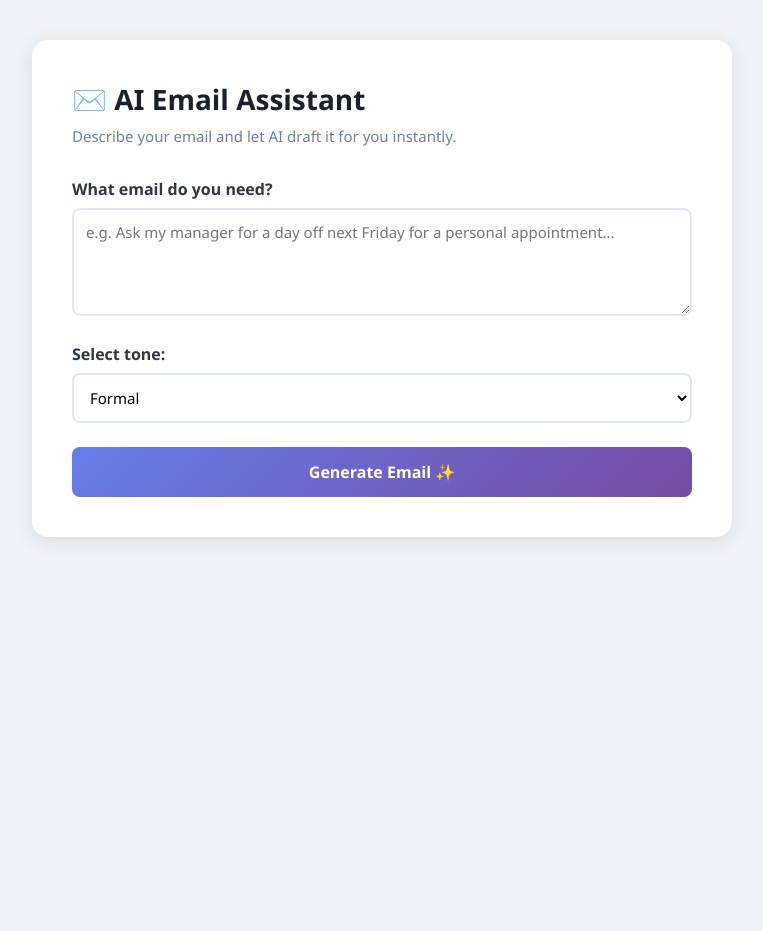
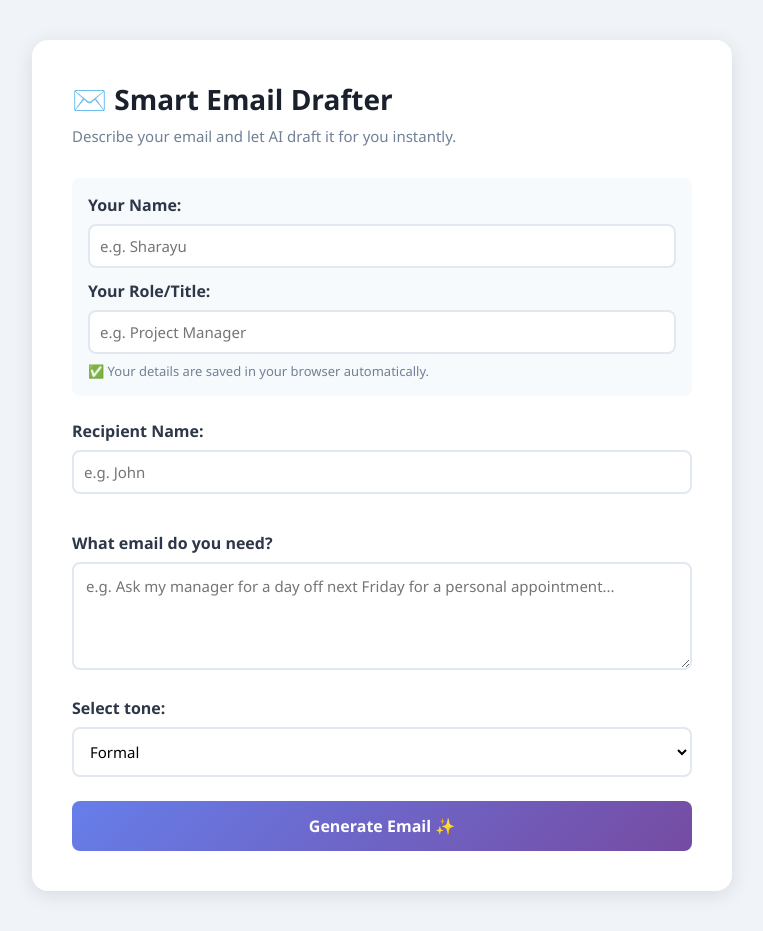
Before and after one commit to SharayuNadge/email_assistant_app, a Flask app: page / in a window 1280 px wide. Shown: the whole page, without its empty margins (258-1021 px from the left). Before the commit the page ends 541 px from the top, so only its background shows below. Run offline with Flask 3, Linux system fonts and the light colour scheme.

Commit message:
Week 6 - Added user name, role, recipient name and local storage

```diff
--- a/app.py
+++ b/app.py
@@ -21,6 +21,9 @@ def generate():
     data = request.get_json()
     user_input = data["user_input"]
     tone = data["tone"]
+    user_name = data.get("user_name", "")
+    user_role = data.get("user_role", "")
+    recipient_name = data.get("recipient_name", "")
 
     messages = [
         {"role": "system", "content": """You are a professional email writing assistant.
@@ -30,7 +33,7 @@ def generate():
             - body: the full email body. Use \\n for new lines between paragraphs and after greetings and sign offs.
             - tone: the tone specified by the user - formal, casual or persuasive
             Always follow the tone specified by the user strictly."""},
-        {"role": "user", "content": f"{user_input}. Use a {tone} tone."}
+        {"role": "user", "content": f"{user_input}. Use a {tone} tone. Address the recipient as '{recipient_name}' in the salutation. Sign off with the sender's name '{user_name}' and their role '{user_role}'."}
     ]
 
     try:
--- a/templates/index.html
+++ b/templates/index.html
@@ -3,7 +3,7 @@
 <head>
     <meta charset="UTF-8">
     <meta name="viewport" content="width=device-width, initial-scale=1.0">
-    <title>AI Email Assistant</title>
+    <title>Smart Email Drafter</title>
     <style>
         * {
             margin: 0;
@@ -178,9 +178,22 @@
 </head>
 <body>
     <div class="container">
-        <h1>✉️ AI Email Assistant</h1>
+        <h1>✉️ Smart Email Drafter</h1>
         <p class="subtitle">Describe your email and let AI draft it for you instantly.</p>
 
+        <div style="background: #f7fafc; border-radius: 8px; padding: 16px; margin-bottom: 24px;">
+            <label>Your Name:</label>
+            <input type="text" id="user_name" placeholder="e.g. Sharayu" oninput="saveUserSettings()" style="width:100%; padding:10px; border:2px solid #e2e8f0; border-radius:8px; margin-bottom:12px; font-size:15px; outline:none;">
+
+            <label>Your Role/Title:</label>
+            <input type="text" id="user_role" placeholder="e.g. Project Manager" oninput="saveUserSettings()" style="width:100%; padding:10px; border:2px solid #e2e8f0; border-radius:8px; font-size:15px; outline:none;">
+
+            <p style="color:#718096; font-size:13px; margin-top:8px;">✅ Your details are saved in your browser automatically.</p>
+        </div>
+
+        <label>Recipient Name:</label>
+        <input type="text" id="recipient_name" placeholder="e.g. John" style="width:100%; padding:10px; border:2px solid #e2e8f0; border-radius:8px; margin-bottom:16px; font-size:15px; outline:none;">
+        <br><br>
         <label>What email do you need?</label>
         <textarea id="user_input" rows="4" placeholder="e.g. Ask my manager for a day off next Friday for a personal appointment..."></textarea>
         <br><br>
@@ -208,9 +221,29 @@
     </div>
 
     <script>
+        // Load saved user details from browser
+        function loadUserSettings() {
+            const savedName = localStorage.getItem("user_name");
+            const savedRole = localStorage.getItem("user_role");
+            if (savedName) document.getElementById("user_name").value = savedName;
+            if (savedRole) document.getElementById("user_role").value = savedRole;
+        }
+
+        // Save user details to browser
+        function saveUserSettings() {
+            localStorage.setItem("user_name", document.getElementById("user_name").value);
+            localStorage.setItem("user_role", document.getElementById("user_role").value);
+        }
+
+        // Load settings when page opens
+        window.onload = loadUserSettings;
+
         async function generateEmail() {
             const user_input = document.getElementById("user_input").value;
             const tone = document.getElementById("tone").value;
+            const user_name = document.getElementById("user_name").value;
+            const user_role = document.getElementById("user_role").value;
+            const recipient_name = document.getElementById("recipient_name").value;
 
             if (!user_input.trim()) {
                 showError("Please describe the email you need.");
@@ -227,7 +260,7 @@
                 const response = await fetch("/generate", {
                     method: "POST",
                     headers: {"Content-Type": "application/json"},
-                    body: JSON.stringify({user_input, tone})
+                    body: JSON.stringify({user_input, tone, user_name, user_role, recipient_name})
                 });
 
                 const data = await response.json();
```
